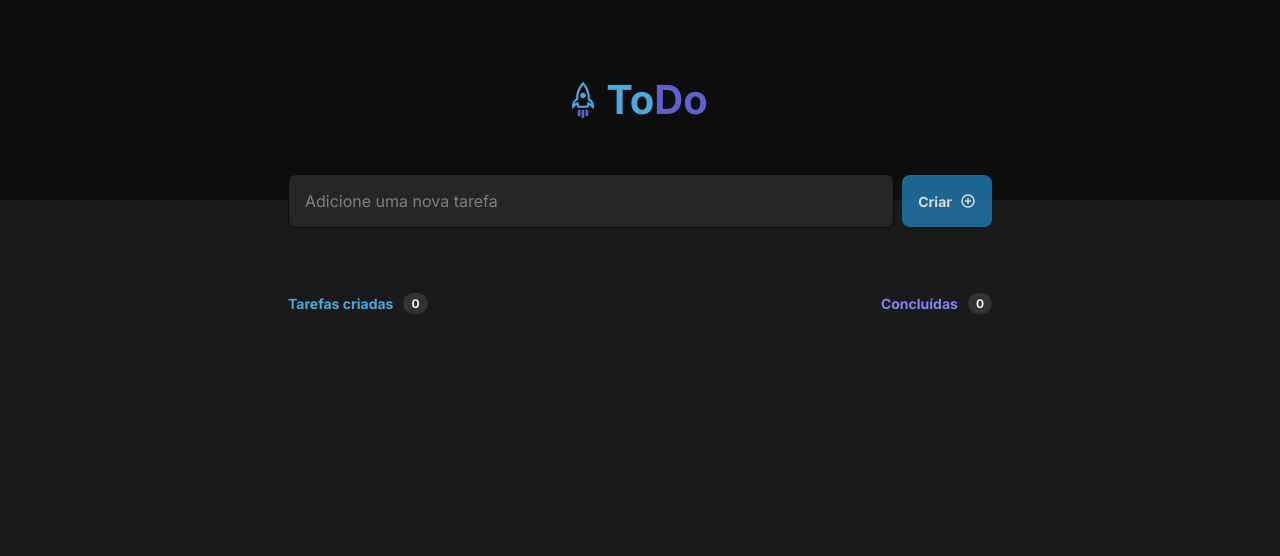
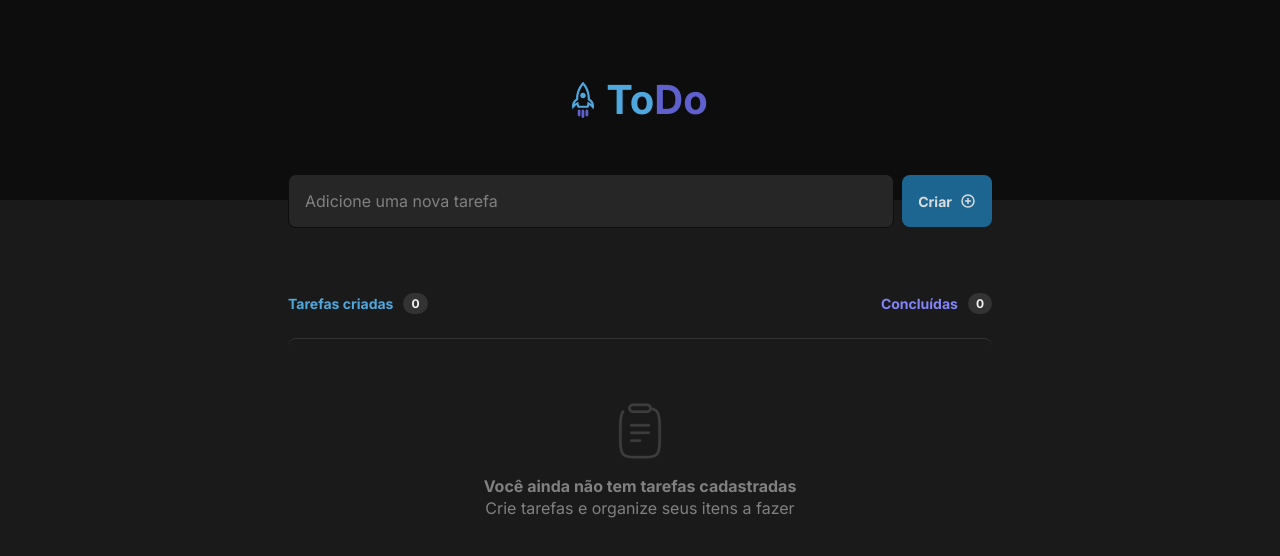
Before and after one commit to LuisRuediger/Desafio-01-ToDoList, a React (Vite) app: page / in a window 1280 px wide. Shown: the top 556 px of the page. Built offline with nearby package versions, Linux system fonts and the light colour scheme.

Commit message:
empty task list message

```diff
--- a/src/components/Header.module.css
+++ b/src/components/Header.module.css
@@ -7,19 +7,19 @@
   justify-content: center;
 }
 
-img {
+.header img {
   max-width: 2.2rem;
   height: 3.6rem;
   margin-right: 1.2rem;
 }
 
-h1 {
+.header h1 {
   font-weight: 900;
   font-size: 40px;
   line-height: 48px;
   color: var(--purple-600);
 }
 
-span:first-child {
+.header span:first-child {
   color: var(--blue-500);
 }
--- a/src/components/Task.tsx
+++ b/src/components/Task.tsx
@@ -19,7 +19,7 @@ export function Task({ task, id, onDeleteTask, isCompleted }: TaskProps) {
   }
 
   return (
-    <li>
+    <li className={styles.liContainer}>
       <div className={styles.taskInput}>
         <input
           type="checkbox"
--- a/src/components/TaskList.module.css
+++ b/src/components/TaskList.module.css
@@ -86,3 +86,33 @@
 .doneTasksCount {
   color: var(--purple-500);
 }
+
+.emptyTasks {
+  border-top: 1px solid var(--gray-400);
+  border-radius: 8px;
+  background-color: var(--gray-600);
+  padding: 6.4rem;
+
+  display: flex;
+  flex-direction: column;
+  align-items: center;
+  justify-content: center;
+}
+
+.emptyTasks img {
+  width: 5.6rem;
+  height: 5.6rem;
+}
+
+.emptyTasks p {
+  margin-top: 1.6rem;
+  font-weight: 700;
+  color: var(--gray-300);
+  text-align: center;
+  line-height: 2.24rem;
+}
+
+.emptyTasks span {
+  display: block;
+  font-weight: 400;
+}
--- a/src/components/TaskList.tsx
+++ b/src/components/TaskList.tsx
@@ -91,7 +91,17 @@ export function TaskList() {
 
         <main>
           <ul>
-            {tasks.map(task => {
+            {taskCount === 0
+
+            ? <li className={styles.emptyTasks}>
+                  <img src="./src/assets/clipboard.svg" alt="" />
+                  <p>
+                    Você ainda não tem tarefas cadastradas
+                    <span>Crie tarefas e organize seus itens a fazer</span>
+                  </p>
+              </li>
+
+            : tasks.map(task => {
               return (
                 <Task
                   key={task.id}
@@ -102,6 +112,8 @@ export function TaskList() {
                 />
               )
             })}
+
+
           </ul>
         </main>
     </div>
```
Also changed, not shown: src/assets/clipboard.svg (added).
